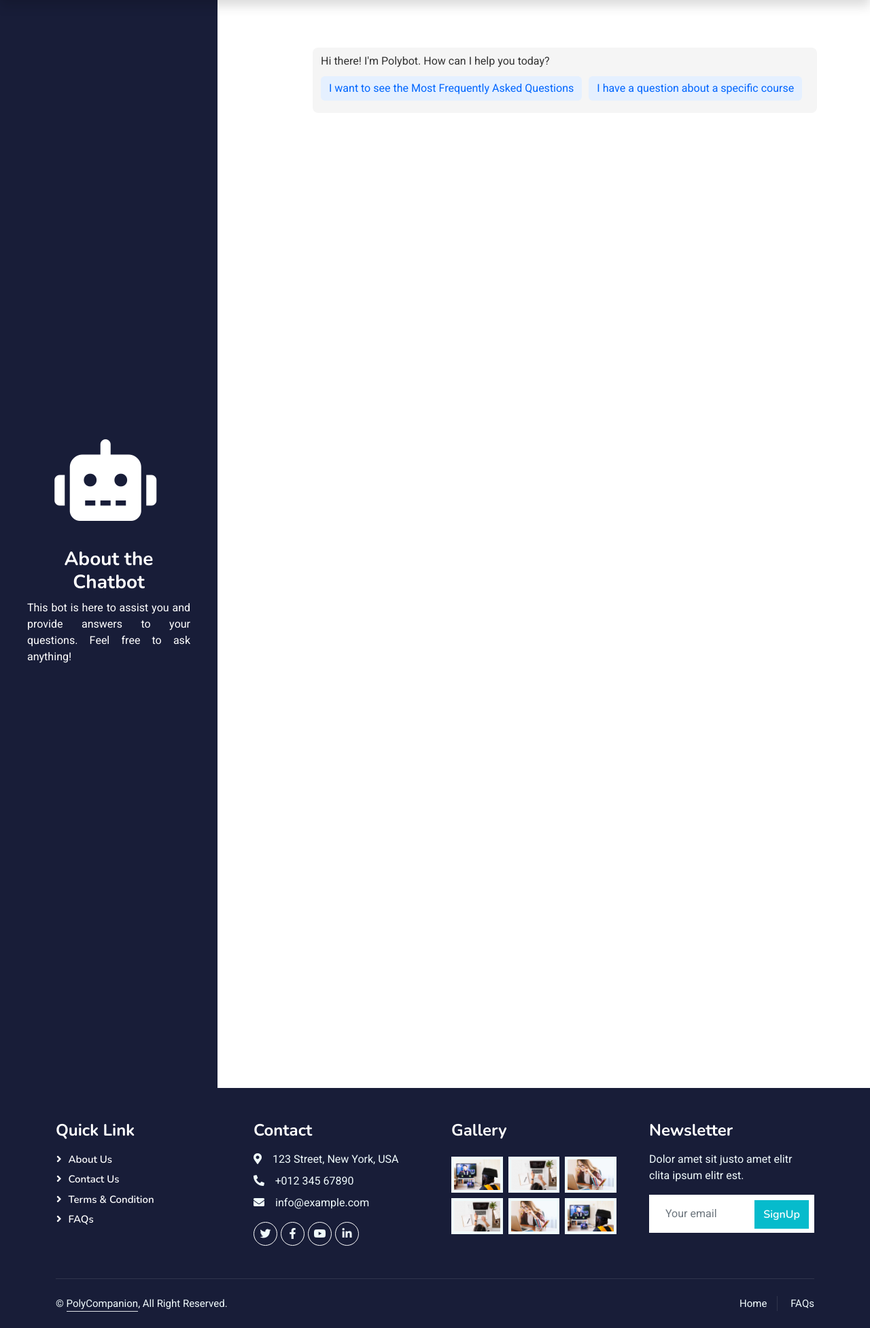
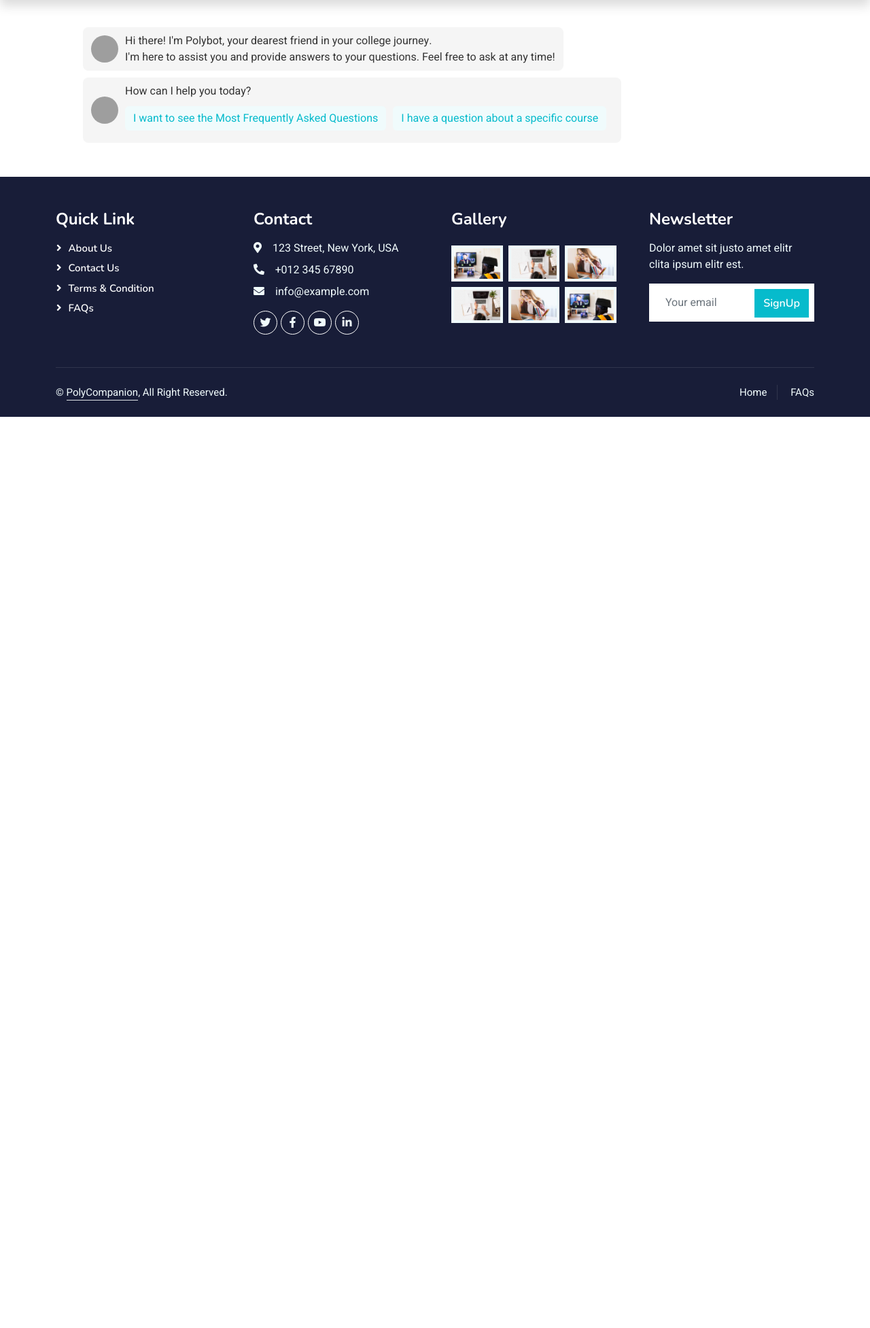
Before and after one commit to FatimaMadan/PolyCompanion, a PHP site: page /bot.php in a window 1280 px wide. Shown: the part 75-2028 px from the top of the page at 68% size. After the commit the page ends 688 px from the top, so only its background shows below. Run offline with PHP 8.4, Linux system fonts and the light colour scheme; some libraries are stand-ins or nearby versions; grey boxes are pictures that could not be loaded.

Commit message:
bot updated

```diff
--- a/bot.php
+++ b/bot.php
@@ -25,7 +25,7 @@ include 'header.php';
         });
 </script><!-- comment -->
 
-<div class="blue-div">
+<!--<div class="blue-div">
     <div class="robot-container">
         <i class="fas fa-robot robot-icon"></i>
         <div class="robot-info" id="robot-info">
@@ -35,23 +35,37 @@ include 'header.php';
             </div>
         </div>
     </div>
-</div>
+</div>-->
 
 
-<div class="white-div">
+<div class="container">
     <div class="chat-container">
 
     <div class="bot-message">
-            Hi there! I'm Polybot. How can I help you today?
+        <div class="message-content">
+            <img src="robot-picture.jpg" alt="Robot Picture" class="message-picture">
+            <div class="message-text">
+                Hi there! I'm Polybot, your dearest friend in your college journey.
+                <br>I'm here to assist you and provide answers to your questions. Feel free to ask at any time!
+            </div>
+        </div>
+    </div>
+
+    <div class="bot-message">
+        <div class="message-content">
+            <img src="user-picture.jpg" alt="User Picture" class="message-picture">
+            <div class="message-text">
+                How can I help you today?
                 <div class="option-buttons">
                     <button class="option-button" onclick="sendMessage('faq')">I want to see the Most Frequently Asked Questions</button>
                     <button class="option-button" onclick="sendMessage('majors')">I have a question about a specific course</button>
                 </div>
             </div>
+        </div>
+    </div>
 
     <div id="conversation-container"></div>
     <div id="response-container"></div>
-
 
 </div>
 </div>
@@ -137,24 +151,6 @@ function showCoursesOnSem(action, Id, year, sem) {
     xhr.open('GET', 'botBackend.php?action=' + action + '&Id=' + Id + '&year=' + year + '&sem=' + sem, true);
     xhr.send();
 }
-//function showAnswer(quesId) {
-//  var xhr = new XMLHttpRequest();
-//  xhr.onreadystatechange = function() {
-//    if (xhr.readyState === XMLHttpRequest.DONE) {
-//      if (xhr.status === 200) {
-//        var response = xhr.responseText;
-//        document.getElementById('response-container').innerHTML = response;
-//        updateConversation('<div class="bot-message">' + response + '</div>');
-//      } else {
-//        console.error('Request failed. Status:', xhr.status);
-//      }
-//    }
-//  };
-//
-//  xhr.open('GET', 'botBackend.php?action=showAnswer&quesId=' + quesId, true);
-//  xhr.send();
-//}
-
 
 </script>
 
--- a/css/botDesign.css
+++ b/css/botDesign.css
@@ -3,20 +3,44 @@
     --primary: #06BBCC;
     --light: #F0FBFC;
     --dark: #181d38;
+    --font-family: "Nunito", sans-serif;
 }
 
 
-/*** Bot Page ***/
-.blue-div {
-    width: 30%;
-    height: 100vh;
-    background-color: var(--dark);
-    float: left;
-    padding: 40px;
-        display: flex;
-        justify-content: center;
-        align-items: center;
+
+body {
+  font-family: var(--font-family);
 }
+
+.user-message {
+  background-color: var(--light);
+  color: var(--primary);
+}
+
+.bot-message {
+  background-color: #f5f5f5;
+  color: #333333;
+  border-radius: 8px;
+  padding: 8px 12px;
+  margin-bottom: 10px;
+}
+
+.option-button {
+  background-color: var(--light);
+  color: var(--primary);
+  border: none;
+  border-radius: 6px;
+  padding: 6px 12px;
+  margin-right: 10px;
+  margin-bottom: 10px;
+  cursor: pointer;
+}
+
+.option-button:hover {
+  background-color: var(--primary);
+  color: white;
+}
+
 
 .robot-icon {
         color: white;
@@ -55,21 +79,7 @@
         padding: 40px;
     }
 
-    .user-message {
-        background-color: #e5f0ff;
-        color: #0066ff;
-        border-radius: 8px;
-        padding: 8px 12px;
-        margin-bottom: 10px;
-    }
 
-    .bot-message {
-        background-color: #f5f5f5;
-        color: #333333;
-        border-radius: 8px;
-        padding: 8px 12px;
-        margin-bottom: 10px;
-    }
 
     .option-buttons {
         display: flex;
@@ -77,24 +87,18 @@
         margin-top: 10px;
     }
 
-    .option-button {
-        background-color: #e5f0ff;
-        color: #0066ff;
-        border: none;
-        border-radius: 6px;
-        padding: 6px 12px;
-        margin-right: 10px;
-        margin-bottom: 10px;
-        cursor: pointer;
-    }
+    .message-content {
+  display: flex;
+  align-items: center;
+}
 
-    .option-button:hover {
-        background-color: #0066ff;
-        color: white;
-    }/*
-Click nbfs://nbhost/SystemFileSystem/Templates/Licenses/license-default.txt to change this license
-Click nbfs://nbhost/SystemFileSystem/Templates/Other/CascadeStyleSheet.css to edit this template
-*/
+.message-picture {
+  width: 40px;
+  height: 40px;
+  border-radius: 50%;
+  margin-right: 10px;
+}
+
 /*
     Created on : 13 Nov 2023, 22:58:49
     Author     : fatim
```
Lines whose indentation alone changed are shown as unchanged.
